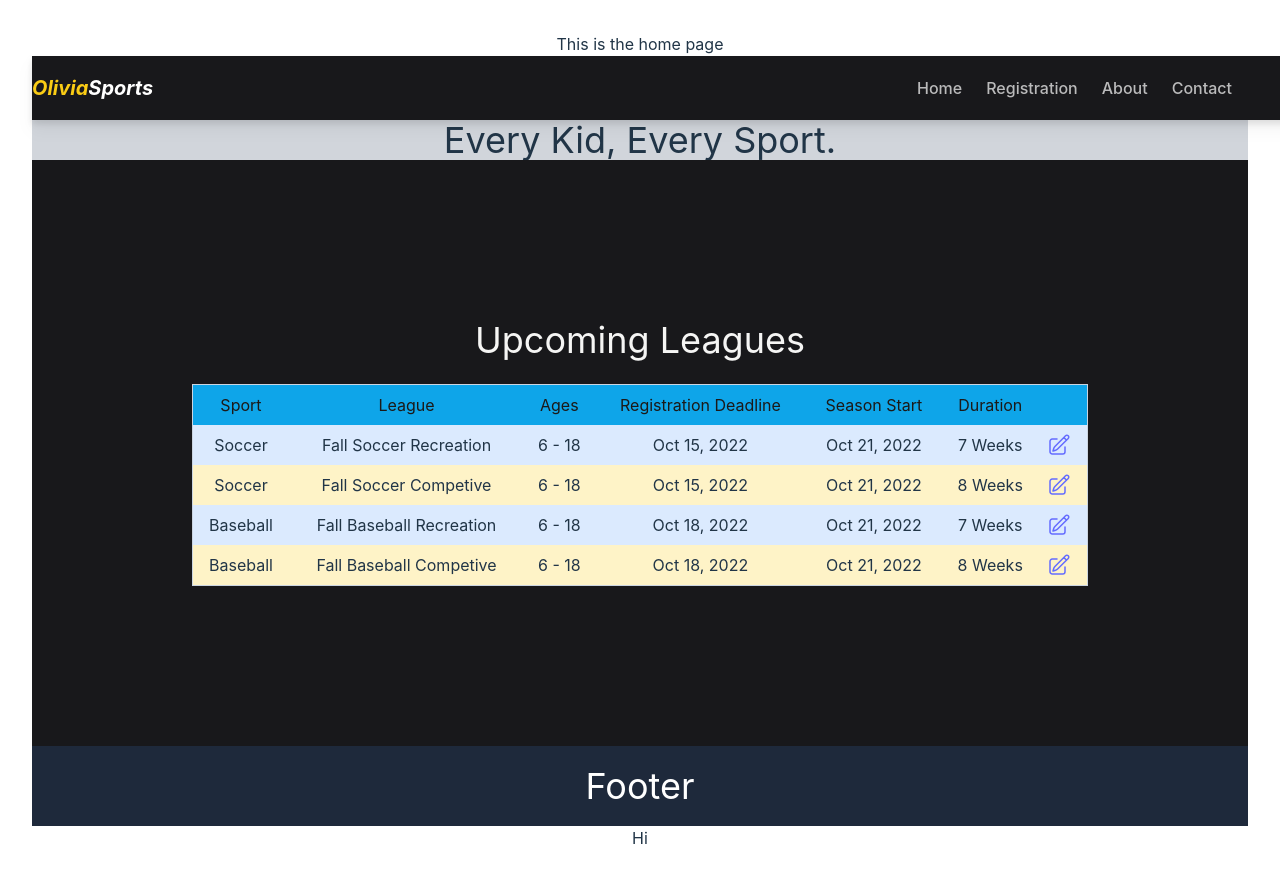
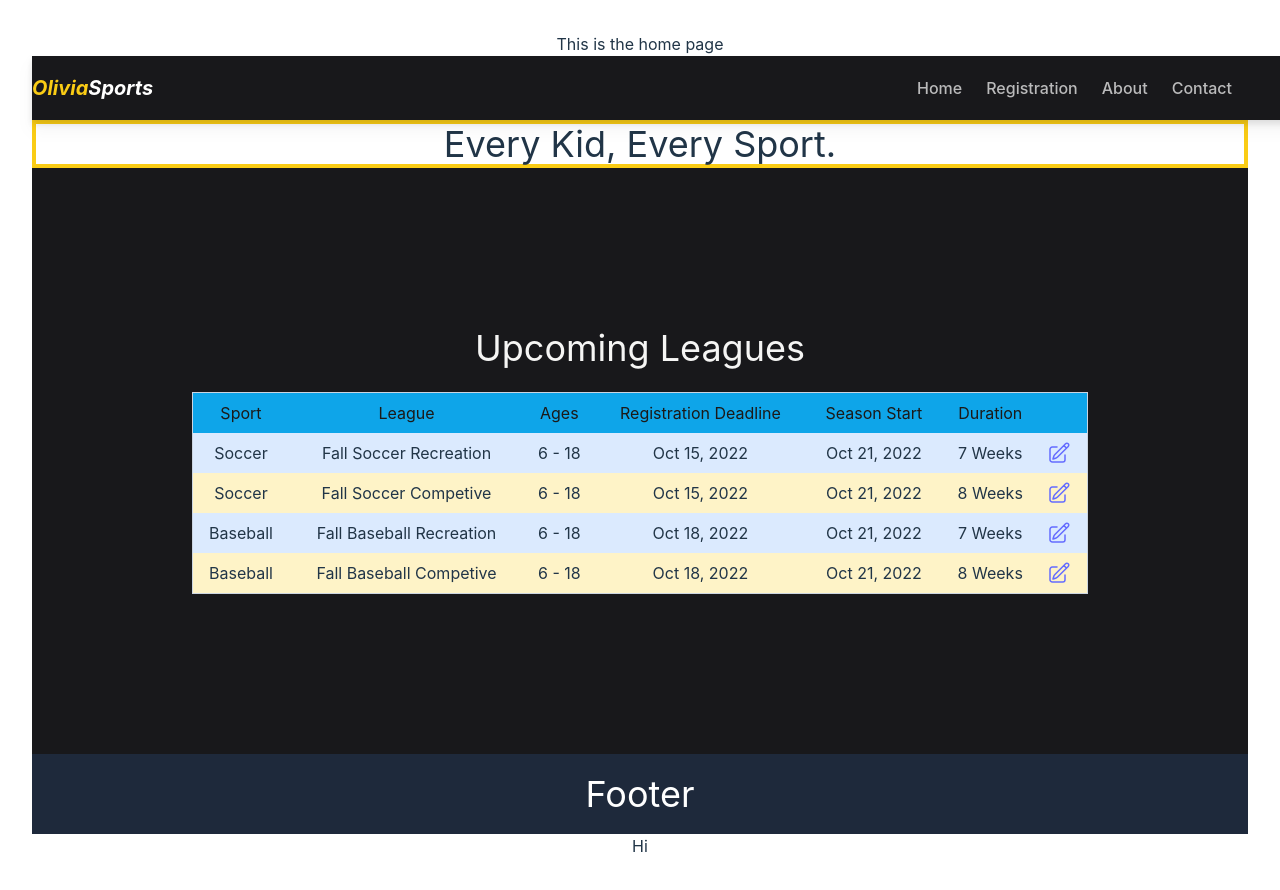
Before and after one commit to 21221086/vitejs-vite-vtvgmr, a Vue app: page / in a window 1280 px wide. Shown: the top 890 px of the page. Built offline with nearby package versions, Linux system fonts and the light colour scheme.

Commit message:
1 file modified

```diff
--- a/src/components/Banner.vue
+++ b/src/components/Banner.vue
@@ -1,5 +1,5 @@
 <template>
-  <header class="bg-gray-300 w-full">
+  <header class="bg-Slate-300 border-yellow-400 border-4 w-full">
     <h1 class="text-2xl md:text-4xl">Every Kid, Every Sport.</h1>
   </header>
 </template>
```
